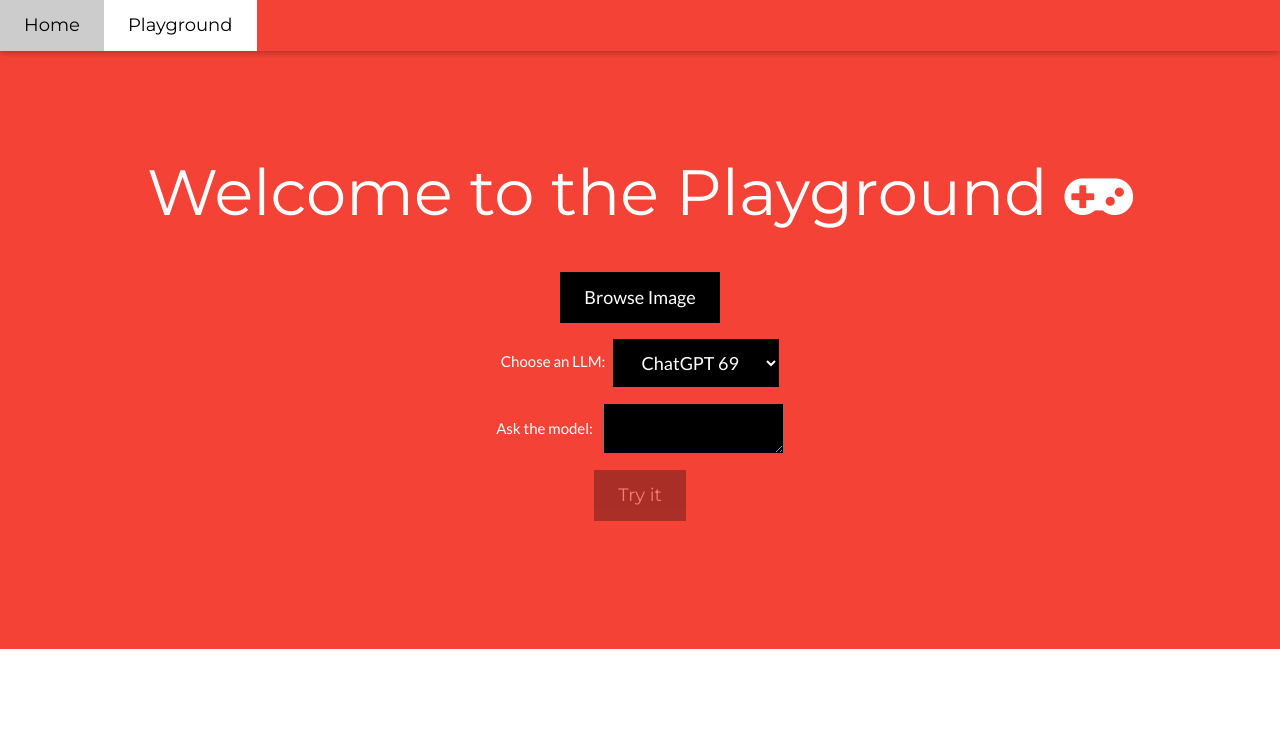
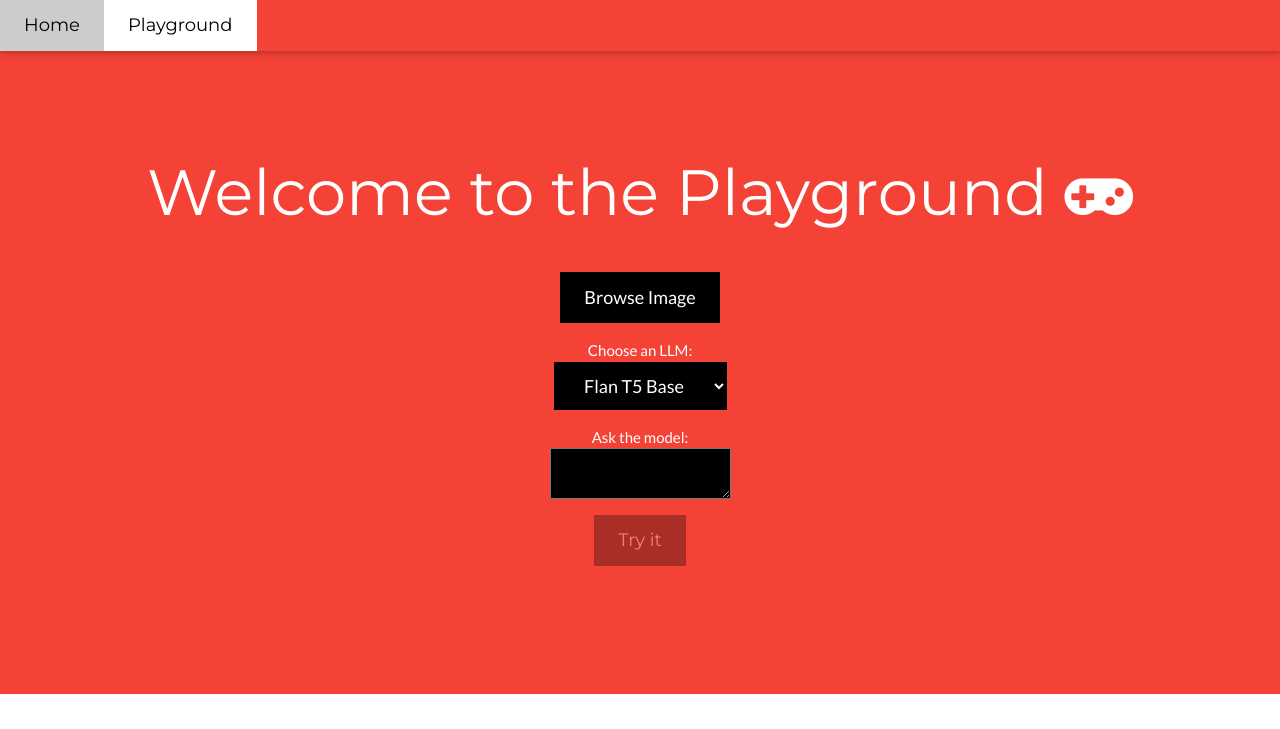
Before and after one commit to Dragos-Grigore/Proiect-Topici-Speciale-Inginerie-Software-, a Django app: page /multimodal/run/ in a window 1280 px wide. Shown: the top 729 px of the page. Run offline with Django 5.2, Linux system fonts and the light colour scheme.

Commit message:
Added more LLMs

```diff
--- a/tsis/proiect/templates/proiect.html
+++ b/tsis/proiect/templates/proiect.html
@@ -42,22 +42,24 @@
           <label for="file-upload" class="w3-button w3-black w3-padding-large w3-large w3-margin-top">
               Browse Image
           </label>
+          <input id="file-upload" type="file" name="image" accept="image/*" style="display: none;">
 
-          <div class="w3-margin-top" style="display: block;">
+          <div class="w3-margin-top" style="display: flex; flex-direction: column; align-items: center; justify-content: center;">
             <label for="llm-select">Choose an LLM:</label>
             <!-- Dropdown Menu (Placed next to the button) -->
-            <select id="llm-select" class="w3-button w3-black w3-padding-large w3-large" style="margin-left: 5px;">
-                <option value="ChatGPT 69" selected>ChatGPT 69</option>
-                <option value="LLM 2">LLM 2</option>
+            <select id="llm-select" name="selected_llm" class="w3-button w3-black w3-padding-large w3-large">
+              <option value="Flan T5 Base" selected>Flan T5 Base</option>
+                <option value="Flan T5 Small">Flan T5 Small</option>
+                <option value="GPT-2">GPT-2</option>
+                <option value="BART Base">BART Base</option>
             </select>
           </div>
 
-          <div class="w3-margin-top" style="display: flex; align-items: center; justify-content: center;">
-              <label for="ask-llm" style="margin-right: 10px;">Ask the model: </label>
-              <textarea class="w3-black" rows="2" id="comment"></textarea>
+          <div class="w3-margin-top" style="display: flex; flex-direction: column; align-items: center; justify-content: center;">
+              <label for="ask-llm">Ask the model:</label>
+              <textarea id="llm-ask" name="llm_query" class="w3-black" rows="2" id="comment"></textarea>
           </div>
 
-          <input id="file-upload" type="file" name="image" accept="image/*" style="display: none;" onchange="enableTryItButton()">
           <button id="try-it-button" type="submit" class="w3-button w3-black w3-padding-large w3-large w3-margin-top" disabled>Try it</button>
       </form>
 
@@ -127,14 +129,58 @@
   </footer>
 
     <script>
-      function enableTryItButton() {
+      var imageUploaded = false;
+      var llmQueryAdded = false;
+
+      document.addEventListener("DOMContentLoaded", () => {
+          const form = document.getElementById('upload-form');
+
+          // Attach onchange listener to form elements
+          form.querySelectorAll('input, textarea').forEach(field => {
+              field.addEventListener('change', () => {
+                  var fieldName = field.name;
+
+                  if (fieldName === "image") {
+                      imageUploaded = true;
+                  } else if (fieldName === "llm_query") {
+                      if (field.value !== "") {
+                        llmQueryAdded = true;
+                      } else {
+                        llmQueryAdded = false;
+                      }
+                  }
+
+                  if (imageUploaded && llmQueryAdded) {
                       document.getElementById('try-it-button').disabled = false;
+                  } else {
+                      document.getElementById('try-it-button').disabled = true;
+                  }
+              });
+          });
+      });
+
+      // var formActions = 0;
+
+      // function enableTryItButton() {
+      //   document.getElementById('try-it-button').disabled = false;
+      // }
+
+      function checkIfEmpty(textarea) {
+          const message = document.getElementById('llm-ask');
+          if (textarea.value.trim() === '') {
+              message.textContent = 'Textarea is empty!';
+          } else {
+              message.textContent = 'Textarea has content!';
+          }
       }
 
       document.getElementById('upload-form').addEventListener('submit', function(event) {
           event.preventDefault();  // Prevent normal form submission
 
           var formData = new FormData(this);  // Collect form data
+
+          // alert(formData.get("llm-select"));
+
           var xhr = new XMLHttpRequest();
           xhr.open('POST', '{% url "upload_image" %}', true);  // Set the correct URL for your view
 
@@ -143,10 +189,10 @@
               if (xhr.status == 200) {
                   // Parse the JSON response
                   var response = JSON.parse(xhr.responseText);
-                      var message = response.message;
+                  var answer = response.answer;
 
-                      // Show an alert with the image path
-                      alert('Image uploaded successfully!\nMessage: ' + message);
+                  // Show an alert with llm answer
+                  alert('Image uploaded successfully!\nAnswer: ' + answer);
               } else {
                   // Show an error message (if something goes wrong)
                   alert('Image upload failed.');
--- a/tsis/proiect/views.py
+++ b/tsis/proiect/views.py
@@ -1,49 +1,62 @@
 from django.shortcuts import render
 from django.http import JsonResponse
-from django.core.files.storage import FileSystemStorage
 
 from lens import Lens, LensProcessor
 from PIL import Image
-import requests
 import torch
-from transformers import AutoTokenizer, AutoModelForSeq2SeqLM
+from transformers import AutoModelForSeq2SeqLM, AutoTokenizer, pipeline
 
 def multimodal_page(request):
     return render(request, 'proiect.html')
 
 def upload_image(request):
-    if request.method == 'POST' and request.FILES.get('image'):
+    if request.method == 'POST' and request.FILES.get('image') and request.POST.get('selected_llm') and request.POST.get('llm_query'):
         image = request.FILES['image']
-        fs = FileSystemStorage()
+        selected_llm = request.POST.get('selected_llm')
+        llm_query = request.POST.get('llm_query')
 
-        filename = fs.save(image.name, image)
-
-        message = analyze_image(image)
-        uploaded_image_url = fs.url(filename)
-        absolute_image_path = fs.path(filename)
-
+        answer = analyze_image(image, selected_llm, llm_query)
         return JsonResponse({
-            'message': message,
-            'image_url': uploaded_image_url,
-            'image_path': absolute_image_path,
+            'answer': answer
         })
 
-    return JsonResponse({'message': 'Invalid request.'}, status=400)
+    return JsonResponse({'answer': 'Invalid request.'}, status=400)
 
-def analyze_image(image):
+def analyze_image(image, selected_llm, llm_query):
     image = Image.open(image).convert('RGB')
-    question = "What is the image about?"
 
     lens = Lens()
     processor = LensProcessor()
     with torch.no_grad():
-        samples = processor([image],[question])
+        samples = processor([image], [llm_query])
         lens(samples)
 
-    tokenizer = AutoTokenizer.from_pretrained("google/flan-t5-small",truncation_side = 'left',padding = True)
-    LLM_model = AutoModelForSeq2SeqLM.from_pretrained("google/flan-t5-small")
+    if selected_llm == "Flan T5 Base":
+        tokenizer = AutoTokenizer.from_pretrained("google/flan-t5-base")
+        LLM_model = AutoModelForSeq2SeqLM.from_pretrained("google/flan-t5-base")
 
-    input_ids = tokenizer(samples["prompts"], return_tensors="pt").input_ids
-    outputs = LLM_model.generate(input_ids)
+        input_ids = tokenizer(samples["prompts"], return_tensors="pt").input_ids
+        outputs = LLM_model.generate(input_ids)
+        answer = tokenizer.decode(outputs[0])
+    elif selected_llm == "Flan T5 Small":
+        tokenizer = AutoTokenizer.from_pretrained("google/flan-t5-small", truncation_side='left', padding=True)
+        LLM_model = AutoModelForSeq2SeqLM.from_pretrained("google/flan-t5-small")
 
-    return tokenizer.decode(outputs[0])
+        input_ids = tokenizer(samples["prompts"], return_tensors="pt").input_ids
+        outputs = LLM_model.generate(input_ids)
+        answer = tokenizer.decode(outputs[0])
+    elif selected_llm == "GPT-2":
+        generator = pipeline('text-generation', model='gpt2')
+
+        answer = generator(samples["prompts"], max_length=250, num_return_sequences=1)[0][0]['generated_text']
+        index = answer.find("Short Answer:") + len("Short Answer:")
+        answer = answer[index:].strip()
+    elif selected_llm == "BART Base":
+        tokenizer = AutoTokenizer.from_pretrained("facebook/bart-base", truncation_side='left', padding=True)
+        LLM_model = AutoModelForSeq2SeqLM.from_pretrained("facebook/bart-base")
+
+        input_ids = tokenizer(samples["prompts"], return_tensors="pt").input_ids
+        outputs = LLM_model.generate(input_ids)
+        answer = tokenizer.decode(outputs[0])
+
+    return answer
```
Lines whose indentation alone changed are shown as unchanged.
